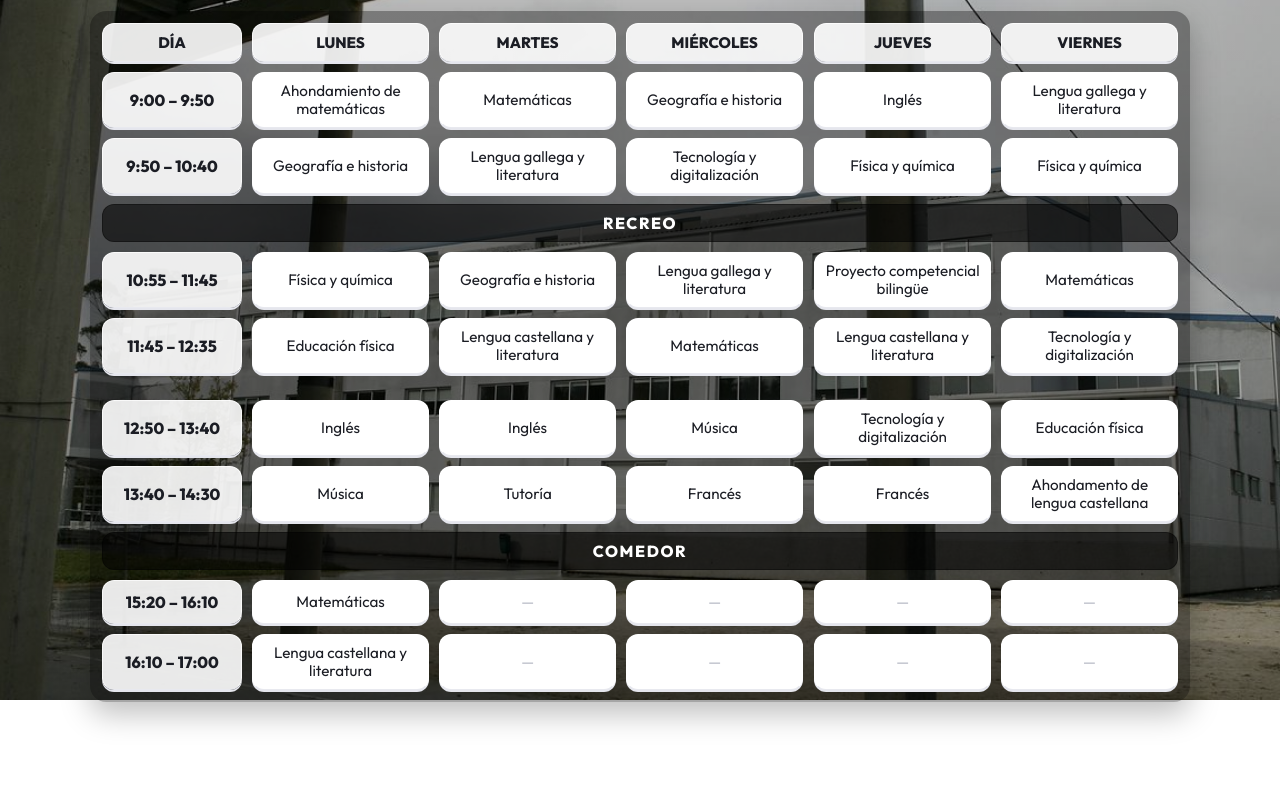
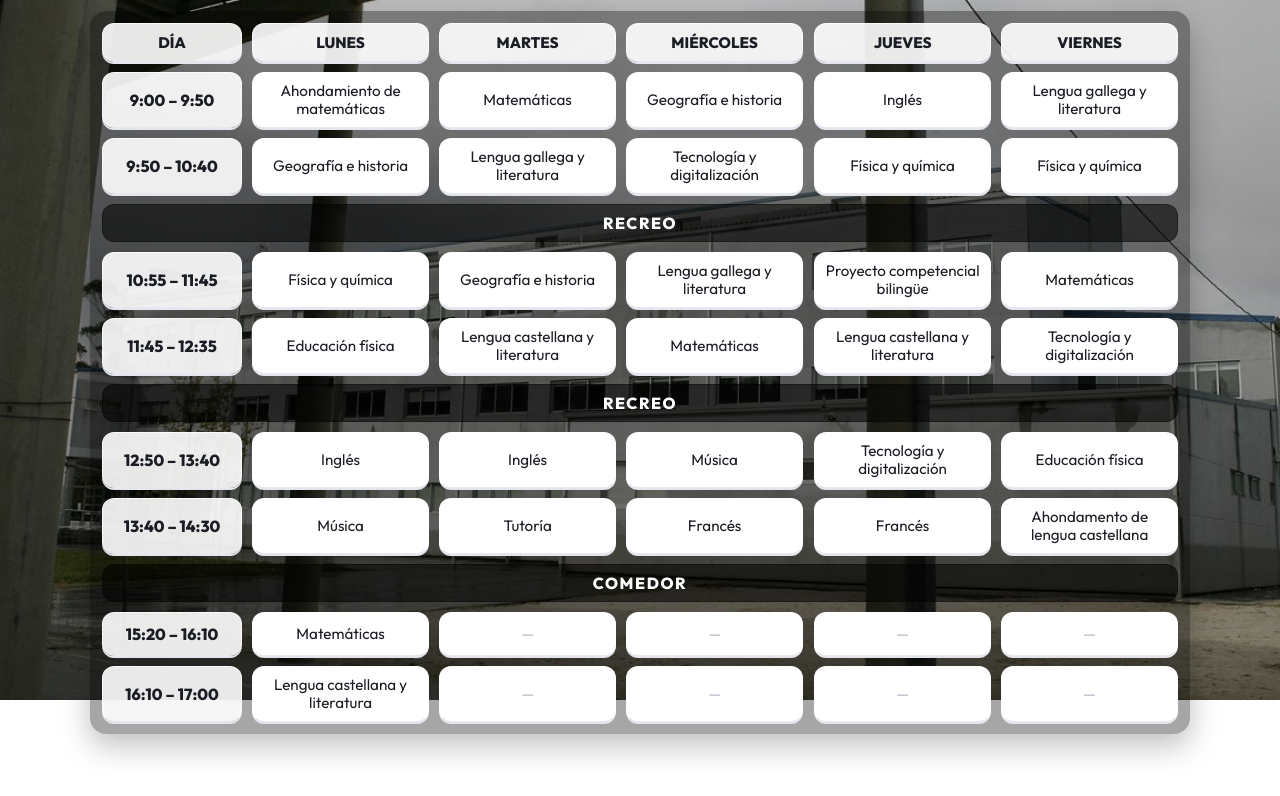
Before and after one commit to braisentidk/horariopichelsegundoa.github.io, a plain HTML site: page index.html in a window 1280 px wide. Shown: the part 100-896 px from the top of the page. Drawn offline with Linux system fonts and the light colour scheme.

Commit message:
Add files via upload

```diff
--- a/index.html
+++ b/index.html
@@ -48,6 +48,7 @@
       <div class="slot cell" data-key="r2c4">Física y química</div>
       <div class="slot cell" data-key="r2c5">Física y química</div>
 
+      <!-- RECREO 10:40–10:55 -->
       <div class="band" aria-label="Recreo">RECREO</div>
 
       <div class="time cell">10:55 – 11:45</div>
@@ -64,7 +65,8 @@
       <div class="slot cell" data-key="r4c4">Lengua castellana y literatura</div>
       <div class="slot cell" data-key="r4c5">Tecnología y digitalización</div>
 
-      <div class="gap cell" aria-hidden="true"></div>
+      <!-- RECREO 12:35–12:50 -->
+      <div class="band" aria-label="Recreo">RECREO</div>
 
       <div class="time cell">12:50 – 13:40</div>
       <div class="slot cell" data-key="r5c1">Inglés</div>
```
